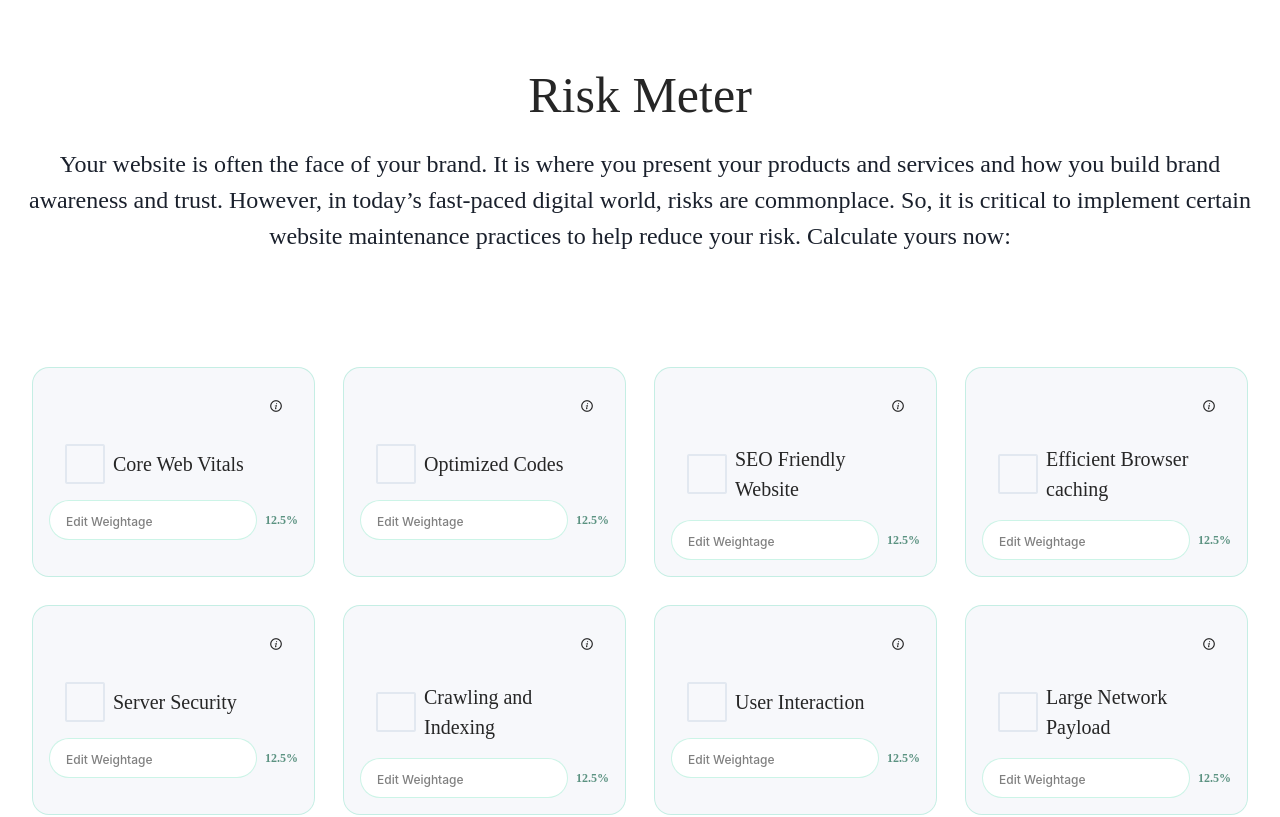
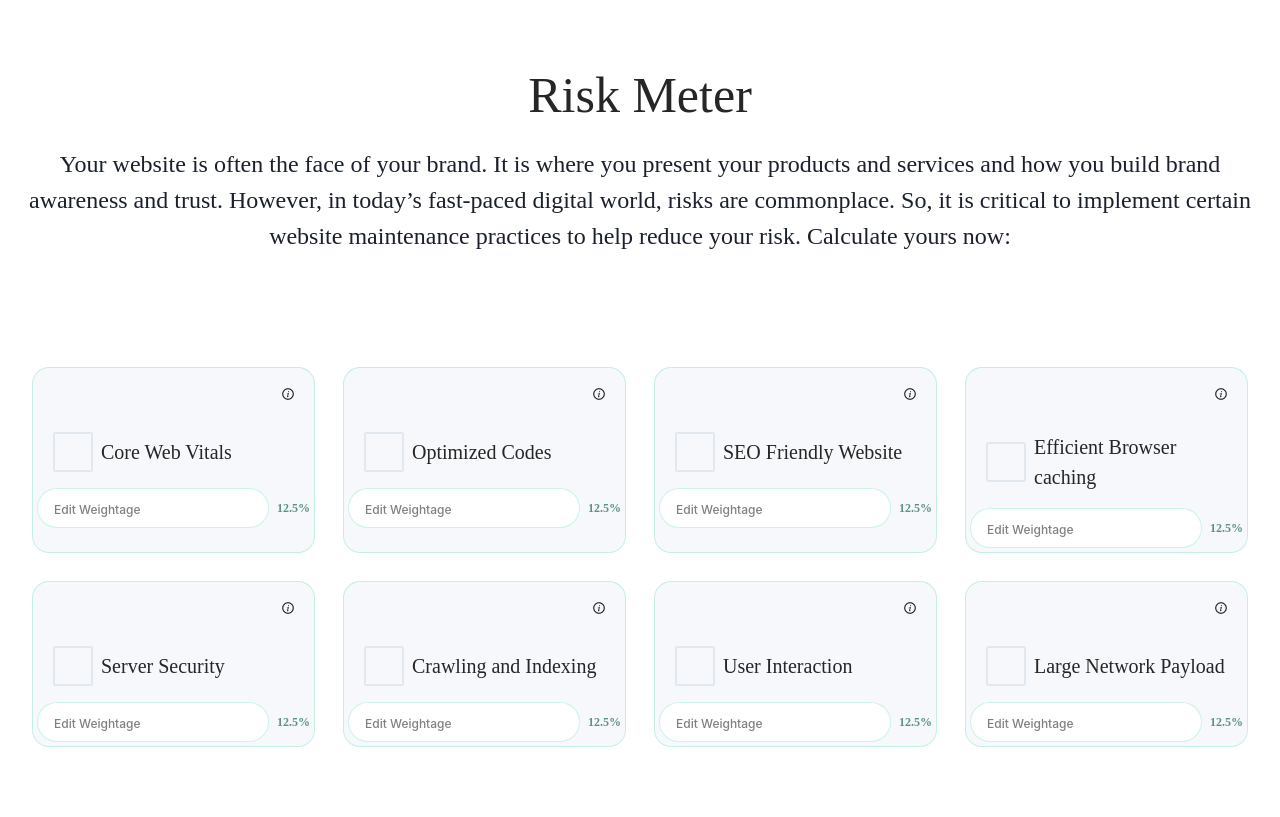
Before and after one commit to furqan5921/girlpowertalk, a React (Create React App) app: page / in a window 1280 px wide. Shown: the top 817 px of the page. Built offline with nearby package versions, Linux system fonts and the light colour scheme; the HTML template or start-up script is replaced by a standard one.

Commit message:
change padding of boxes

```diff
--- a/src/components/SingleBox.jsx
+++ b/src/components/SingleBox.jsx
@@ -37,7 +37,7 @@ const SingleBox = ({
       border="1px solid rgba(3, 201, 136, 0.2)"
       borderRadius="17px"
       boxSizing="border-box"
-      p={4}
+      p={1}
     >
       <Flex justify={"flex-end"}>
         <Image _hover={{ cursor: "pointer" }} p={"1rem"} src={CautionIcon} />
```
